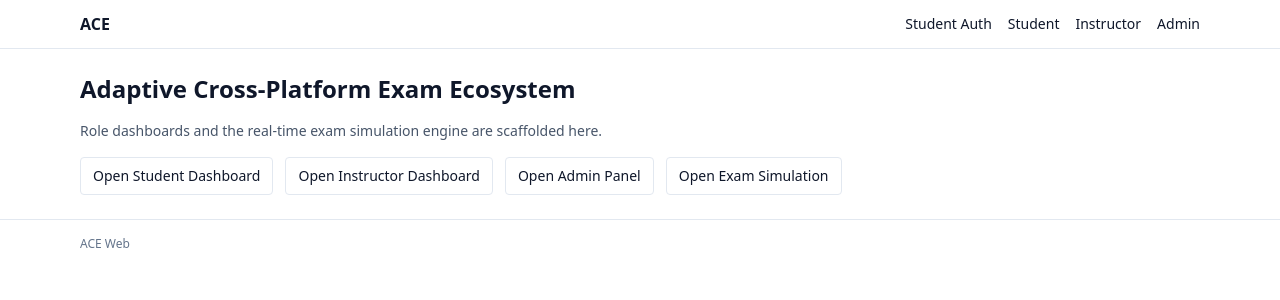
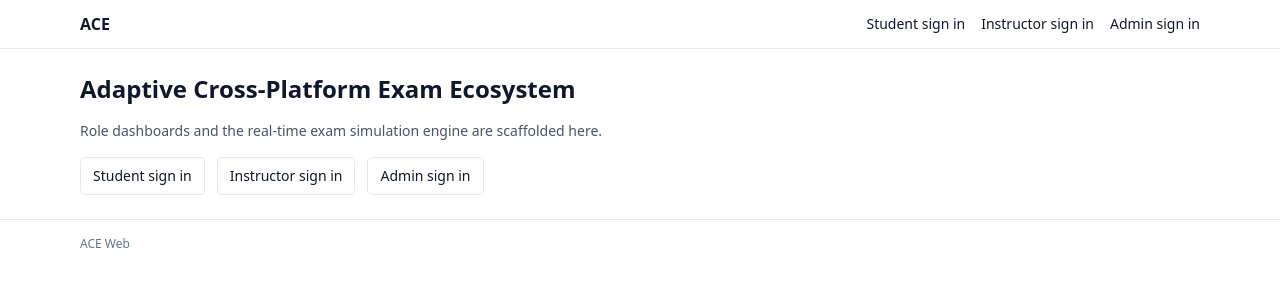
Before and after one commit to Syfur007/ace-platform, a React (Vite) app in the folder apps/web/: page / in a window 1280 px wide. Shown: the top 300 px of the page. Built offline with nearby package versions, Linux system fonts and the light colour scheme.

Commit message:
feat(auth): implement portal-based access token management and logout functionality

```diff
--- a/apps/web/src/app/router.tsx
+++ b/apps/web/src/app/router.tsx
@@ -1,4 +1,5 @@
-import { createBrowserRouter, Link, Navigate, Outlet, RouterProvider } from 'react-router-dom'
+import { useEffect } from 'react'
+import { createBrowserRouter, Link, Navigate, Outlet, RouterProvider, useLocation, useNavigate } from 'react-router-dom'
 
 import { AdminPanelPage } from '@/pages/AdminPanelPage'
 import { ExamSimulationPage } from '@/pages/ExamSimulationPage'
@@ -16,8 +17,19 @@ import { StudentPracticeSessionPage } from '@/pages/student/StudentPracticeSessi
 import { StudentProfilePage } from '@/pages/student/StudentProfilePage'
 import { StudentStudyPlanPage } from '@/pages/student/StudentStudyPlanPage'
 import { StudentTestsPage } from '@/pages/student/StudentTestsPage'
+import { clearAllAccessTokens, getAuthenticatedPortal, getPortalFromPathname, normalizeAccessTokens } from '@/auth/token'
 
 function AppShell() {
+  const location = useLocation()
+  const navigate = useNavigate()
+
+  useEffect(() => {
+    normalizeAccessTokens(getPortalFromPathname(location.pathname))
+  }, [location.pathname])
+
+  const currentPortal = getPortalFromPathname(location.pathname)
+  const authenticatedPortal = getAuthenticatedPortal()
+
   return (
     <div className="min-h-dvh bg-white text-slate-900">
       <header className="border-b border-slate-200">
@@ -26,18 +38,44 @@ function AppShell() {
             ACE
           </Link>
           <nav className="flex gap-4 text-sm">
+            {authenticatedPortal ? (
+              <>
+                <Link
+                  to={authenticatedPortal === 'student' ? '/student' : authenticatedPortal === 'instructor' ? '/instructor' : '/admin'}
+                  className="hover:underline"
+                >
+                  {authenticatedPortal === 'student'
+                    ? 'Student'
+                    : authenticatedPortal === 'instructor'
+                      ? 'Instructor'
+                      : 'Admin'}
+                </Link>
+                <button
+                  type="button"
+                  className="hover:underline"
+                  onClick={() => {
+                    clearAllAccessTokens()
+                    const nextPortal = currentPortal
+                    if (nextPortal) navigate(`/${nextPortal}/auth`)
+                    else navigate('/')
+                  }}
+                >
+                  Log out
+                </button>
+              </>
+            ) : (
+              <>
                 <Link to="/student/auth" className="hover:underline">
-              Student Auth
+                  Student sign in
                 </Link>
-            <Link to="/student" className="hover:underline">
-              Student
+                <Link to="/instructor/auth" className="hover:underline">
+                  Instructor sign in
                 </Link>
-            <Link to="/instructor" className="hover:underline">
-              Instructor
+                <Link to="/admin/auth" className="hover:underline">
+                  Admin sign in
                 </Link>
-            <Link to="/admin" className="hover:underline">
-              Admin
-            </Link>
+              </>
+            )}
           </nav>
         </div>
       </header>
@@ -54,6 +92,8 @@ function AppShell() {
 }
 
 function Home() {
+  const authenticatedPortal = getAuthenticatedPortal()
+
   return (
     <div className="space-y-4">
       <h1 className="text-2xl font-semibold">Adaptive Cross-Platform Exam Ecosystem</h1>
@@ -61,21 +101,44 @@ function Home() {
         Role dashboards and the real-time exam simulation engine are scaffolded here.
       </p>
       <div className="flex flex-wrap gap-3">
+        {authenticatedPortal === 'student' ? (
           <Link className="rounded border border-slate-200 px-3 py-2 text-sm hover:bg-slate-50" to="/student">
-          Open Student Dashboard
+            Continue as Student
           </Link>
+        ) : (
+          <Link className="rounded border border-slate-200 px-3 py-2 text-sm hover:bg-slate-50" to="/student/auth">
+            Student sign in
+          </Link>
+        )}
+
+        {authenticatedPortal === 'instructor' ? (
           <Link className="rounded border border-slate-200 px-3 py-2 text-sm hover:bg-slate-50" to="/instructor">
-          Open Instructor Dashboard
+            Continue as Instructor
           </Link>
+        ) : (
+          <Link className="rounded border border-slate-200 px-3 py-2 text-sm hover:bg-slate-50" to="/instructor/auth">
+            Instructor sign in
+          </Link>
+        )}
+
+        {authenticatedPortal === 'admin' ? (
           <Link className="rounded border border-slate-200 px-3 py-2 text-sm hover:bg-slate-50" to="/admin">
-          Open Admin Panel
+            Continue as Admin
           </Link>
+        ) : (
+          <Link className="rounded border border-slate-200 px-3 py-2 text-sm hover:bg-slate-50" to="/admin/auth">
+            Admin sign in
+          </Link>
+        )}
+
+        {authenticatedPortal === 'student' ? (
           <Link
             className="rounded border border-slate-200 px-3 py-2 text-sm hover:bg-slate-50"
             to="/student/test/demo-session"
           >
             Open Exam Simulation
           </Link>
+        ) : null}
       </div>
     </div>
   )
--- a/apps/web/src/auth/token.ts
+++ b/apps/web/src/auth/token.ts
@@ -1,6 +1,7 @@
 export type Portal = 'student' | 'instructor' | 'admin'
 
 const LEGACY_ACCESS_TOKEN_KEY = 'ace_access_token'
+const ACTIVE_PORTAL_KEY = 'ace_active_portal'
 
 function portalTokenKey(portal: Portal) {
   return `ace_access_token_${portal}`
@@ -21,9 +22,17 @@ export function getAccessToken(portal: Portal): string | null {
 
     // Legacy migration: old single token becomes the student token.
     if (portal === 'student') {
+      // If any portal token already exists, don't migrate legacy.
+      const anyPortalTokenExists =
+        Boolean(window.localStorage.getItem(portalTokenKey('student'))) ||
+        Boolean(window.localStorage.getItem(portalTokenKey('instructor'))) ||
+        Boolean(window.localStorage.getItem(portalTokenKey('admin')))
+      if (anyPortalTokenExists) return null
+
       const legacy = window.localStorage.getItem(LEGACY_ACCESS_TOKEN_KEY)
       if (legacy) {
         window.localStorage.setItem(key, legacy)
+        window.localStorage.removeItem(LEGACY_ACCESS_TOKEN_KEY)
         return legacy
       }
     }
@@ -34,9 +43,76 @@ export function getAccessToken(portal: Portal): string | null {
   }
 }
 
+function getPortalsWithTokens(): Portal[] {
+  const portals: Portal[] = []
+  try {
+    if (window.localStorage.getItem(portalTokenKey('student'))) portals.push('student')
+    if (window.localStorage.getItem(portalTokenKey('instructor'))) portals.push('instructor')
+    if (window.localStorage.getItem(portalTokenKey('admin'))) portals.push('admin')
+  } catch {
+    // ignore
+  }
+  return portals
+}
+
+function clearOtherAccessTokens(keepPortal: Portal) {
+  const portals: Portal[] = ['student', 'instructor', 'admin']
+  for (const portal of portals) {
+    if (portal !== keepPortal) clearAccessToken(portal)
+  }
+}
+
+export function getAuthenticatedPortal(): Portal | null {
+  const portals = getPortalsWithTokens()
+  return portals.length === 1 ? portals[0] : null
+}
+
+export function normalizeAccessTokens(preferredPortal: Portal | null) {
+  try {
+    const portals = getPortalsWithTokens()
+    if (portals.length <= 1) return
+
+    // If we're currently in a portal and have that token, keep it.
+    if (preferredPortal) {
+      const preferredToken = window.localStorage.getItem(portalTokenKey(preferredPortal))
+      if (preferredToken) {
+        clearOtherAccessTokens(preferredPortal)
+        window.localStorage.setItem(ACTIVE_PORTAL_KEY, preferredPortal)
+        return
+      }
+    }
+
+    // Otherwise keep the last active portal if possible.
+    const lastActive = window.localStorage.getItem(ACTIVE_PORTAL_KEY) as Portal | null
+    if (lastActive && (lastActive === 'student' || lastActive === 'instructor' || lastActive === 'admin')) {
+      const lastActiveToken = window.localStorage.getItem(portalTokenKey(lastActive))
+      if (lastActiveToken) {
+        clearOtherAccessTokens(lastActive)
+        window.localStorage.setItem(ACTIVE_PORTAL_KEY, lastActive)
+        return
+      }
+    }
+
+    // Fallback: keep admin > instructor > student.
+    const fallbackOrder: Portal[] = ['admin', 'instructor', 'student']
+    for (const portal of fallbackOrder) {
+      const token = window.localStorage.getItem(portalTokenKey(portal))
+      if (token) {
+        clearOtherAccessTokens(portal)
+        window.localStorage.setItem(ACTIVE_PORTAL_KEY, portal)
+        return
+      }
+    }
+  } catch {
+    // ignore
+  }
+}
+
 export function setAccessToken(portal: Portal, token: string) {
   try {
+    clearOtherAccessTokens(portal)
     window.localStorage.setItem(portalTokenKey(portal), token)
+    window.localStorage.setItem(ACTIVE_PORTAL_KEY, portal)
   } catch {
     // ignore
   }
@@ -45,6 +121,9 @@ export function setAccessToken(portal: Portal, token: string) {
 export function clearAccessToken(portal: Portal) {
   try {
     window.localStorage.removeItem(portalTokenKey(portal))
+
+    const activePortal = window.localStorage.getItem(ACTIVE_PORTAL_KEY)
+    if (activePortal === portal) window.localStorage.removeItem(ACTIVE_PORTAL_KEY)
   } catch {
     // ignore
   }
@@ -56,6 +135,7 @@ export function clearAllAccessTokens() {
     window.localStorage.removeItem(portalTokenKey('instructor'))
     window.localStorage.removeItem(portalTokenKey('admin'))
     window.localStorage.removeItem(LEGACY_ACCESS_TOKEN_KEY)
+    window.localStorage.removeItem(ACTIVE_PORTAL_KEY)
   } catch {
     // ignore
   }
@@ -64,6 +144,7 @@ export function clearAllAccessTokens() {
 export function getActiveAccessToken(): string | null {
   const portal = getPortalFromPathname(window.location.pathname)
   if (!portal) return null
+  normalizeAccessTokens(portal)
   return getAccessToken(portal)
 }
 
--- a/apps/web/src/pages/AdminPanelPage.tsx
+++ b/apps/web/src/pages/AdminPanelPage.tsx
@@ -1,5 +1,6 @@
 import { useMutation, useQuery, useQueryClient } from '@tanstack/react-query'
-import { useMemo, useState } from 'react'
+import { useEffect, useMemo, useState } from 'react'
+import { useNavigate } from 'react-router-dom'
 
 import {
   getHealthz,
@@ -17,6 +18,7 @@ import {
   instructorUpdateQuestion,
   listQuestionDifficulties,
 } from '@/api/endpoints'
+import { clearAllAccessTokens } from '@/auth/token'
 
 type CreateQuestionFormState = {
   packageId: string
@@ -48,6 +50,7 @@ function compactStatusLabel(status?: string) {
 
 export function AdminPanelPage() {
   const queryClient = useQueryClient()
+  const navigate = useNavigate()
 
   const health = useQuery({
     queryKey: ['healthz'],
@@ -187,7 +190,8 @@ export function AdminPanelPage() {
   })
 
   // Keep edit form in sync when selection changes.
-  if (selectedQuestion.data && editQuestion == null) {
+  useEffect(() => {
+    if (!selectedQuestion.data) return
     const q = selectedQuestion.data
     const correctIndex = Math.max(0, q.choices.findIndex((c) => c.id === q.correctChoiceId))
     setEditQuestion({
@@ -199,15 +203,27 @@ export function AdminPanelPage() {
       choicesText: q.choices.map((c) => c.text),
       correctChoiceIndex: correctIndex,
     })
-  }
+  }, [selectedQuestionId, selectedQuestion.data])
 
   const selectedQuestionStatus = selectedQuestion.data?.status
 
   return (
     <div className="space-y-6">
-      <div className="space-y-1">
-        <h2 className="text-xl font-semibold">Admin Panel</h2>
-        <p className="text-sm text-slate-600">System monitoring and export hooks (contract-first).</p>
+      <div className="flex items-start justify-between gap-3">
+        <div className="space-y-1">
+          <h2 className="text-xl font-semibold">Admin Panel</h2>
+          <p className="text-sm text-slate-600">System monitoring and export hooks (contract-first).</p>
+        </div>
+        <button
+          type="button"
+          className="rounded border border-slate-200 px-3 py-2 text-sm hover:bg-slate-50"
+          onClick={() => {
+            clearAllAccessTokens()
+            navigate('/admin/auth')
+          }}
+        >
+          Log out
+        </button>
       </div>
 
       <div className="rounded border border-slate-200 p-4">
```
Lines whose indentation alone changed are shown as unchanged.
